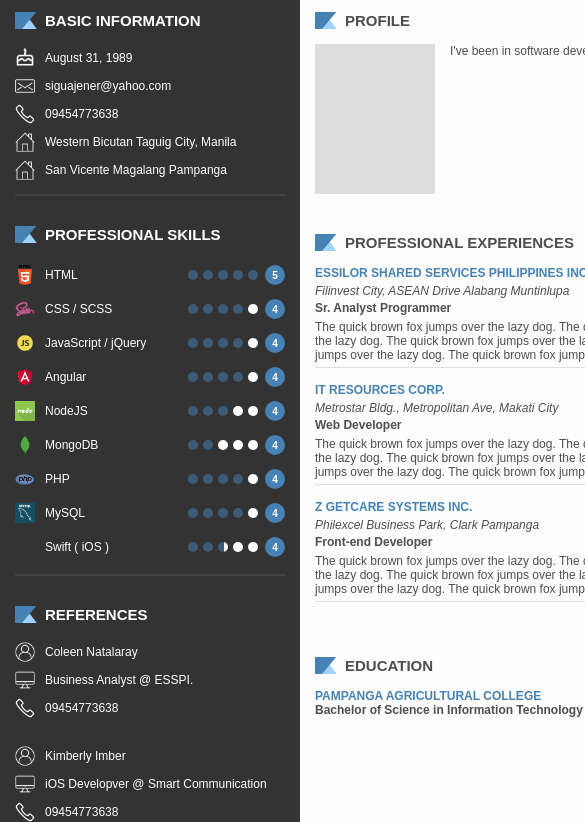
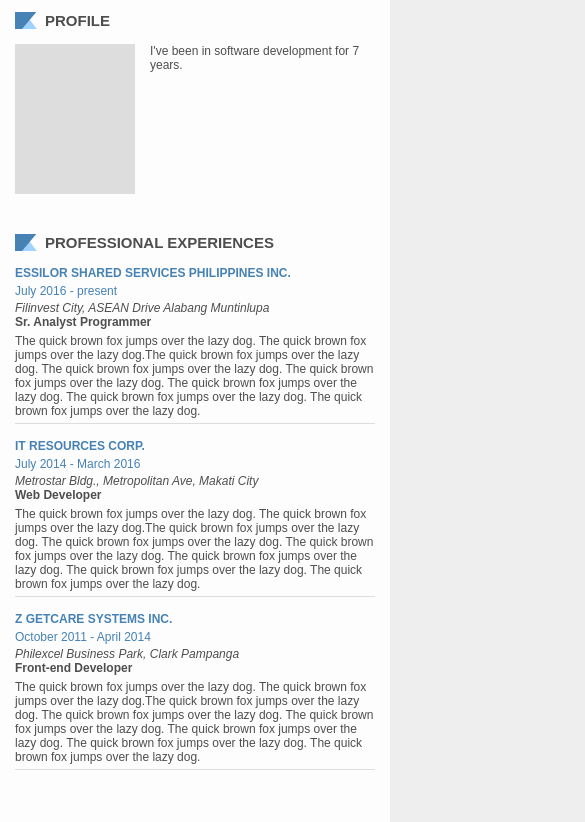
Before and after one commit to js0831/jsresume, a website: page index.html in a window 390 px wide. Shown: the part 83-905 px from the top of the page, 585 px wide, since content can reach past the window. Drawn offline with Linux system fonts and the light colour scheme.

Commit message:
mobile responsive

```diff
--- a/index.html
+++ b/index.html
@@ -83,7 +83,7 @@
                             </div>
                         </li>
                         <li class="javascript">
-                            JavaScript / jQuery
+                            JavaScript
                             <div class="rate">
                                 <span class="rate__star rate__star--active"></span>
                                 <span class="rate__star rate__star--active"></span>
@@ -220,7 +220,7 @@
                             Kimberly Imber
                         </li>
                         <li class="coder">
-                            iOS Developver @ Smart Communication
+                            Sr. Analyst Programmer @ ESSPI
                         </li>
                         <li class="mobile">
                             09454773638
--- a/scss/main.scss
+++ b/scss/main.scss
@@ -1,3 +1,36 @@
+/**
+RESPONSIVE
+**/
+// $breakpoint-large: 1400px; // greater than equal
+$breakpoint-medium: 825px;  // less than equal
+$breakpoint-small: 660px; // less than equal
+$breakpoint-smaller: 375px; // less than equal
+// $breakpoint-smallest: 400px; // less than equal
+
+
+@mixin responsive($breakpoint){
+    @if $breakpoint == m {
+        @media (max-width:$breakpoint-medium) {@content};
+    }
+
+    @if $breakpoint == s {
+        @media (max-width:$breakpoint-small) {@content};
+    }
+
+    @if $breakpoint == xs {
+        @media (max-width:$breakpoint-smaller) {@content};
+    }
+
+    @if $breakpoint == xxs {
+        @media (max-width:$breakpoint-smallest) {@content};
+    }
+
+    @if $breakpoint == l {
+        @media (min-width:$breakpoint-large) {@content};
+    }
+}
+/**/
+
 *,
 *:before,
 *:after{
@@ -9,15 +42,22 @@
 html{
     font-size: 62.5%;
     background: #eee;
+
+    @include responsive(xs){
+        font-size: 61%;
+    }
 }
 
 body{
     box-sizing: border-box;
     font-family: sans-serif;
     color: #4e4e4e;
-    width: 1000px;
+    width: 100%;
+    max-width: 100rem;
     margin: auto;
     background: #fff;
+
+
 }
 
 
@@ -46,6 +86,10 @@
         right: -1.7rem;
         bottom: -7rem;
         transform: rotate(43deg);
+
+        @include responsive(s){
+            right: -8rem;
+        };
     }
 
     &:before{
@@ -55,6 +99,13 @@
         right: 1.9rem;
         bottom: -8rem;
         transform: rotate(43deg);
+
+        @include responsive(s){
+            right: -9rem;
+        };
+        @include responsive(xs){
+            right: -11rem;
+        };
     }
 
     &__job-title{
@@ -71,11 +122,22 @@
         bottom: 6.5rem;
         transform: rotate(-47deg);
         z-index: 1;
+
+        @include responsive(s){
+            right: 1rem;
+        };
+
+        @include responsive(xs){
+            right: 0rem;
+        };
     }
 }
 
 .main{
     display: flex;
+    @include responsive(s){
+        flex-flow: column-reverse;
+    };
     // height: calc(100vh - ( 5rem + 8rem ));
 
     .side{
@@ -87,6 +149,14 @@
         .section:last-child{
             margin: 0;
         }
+
+        @include responsive(m){
+            width:26rem;
+        }
+
+        @include responsive(s){
+            width: 100%;
+        };
     }
 
     .content{
@@ -94,6 +164,10 @@
         background: rgba(249, 249, 249, 0.32);
         padding: 1.5rem;
         overflow-y: auto;
+
+        .section:last-child{
+            margin: 0;
+        }
     }
 }
 
@@ -124,6 +198,10 @@
     margin-bottom: 1.5rem;
     font-size: 1.2rem;
 
+    @include responsive(m){
+        grid-template-columns: 1fr;
+    }
+
     &__company{
         text-transform: uppercase;
         color: steelblue;
@@ -132,6 +210,10 @@
     &__date{
         text-align: right;
         color: steelblue;
+
+        @include responsive(m){
+            text-align: left;
+        }
     }
 
     &__job-title{
```
Also changed, not shown: css/styles.css.
